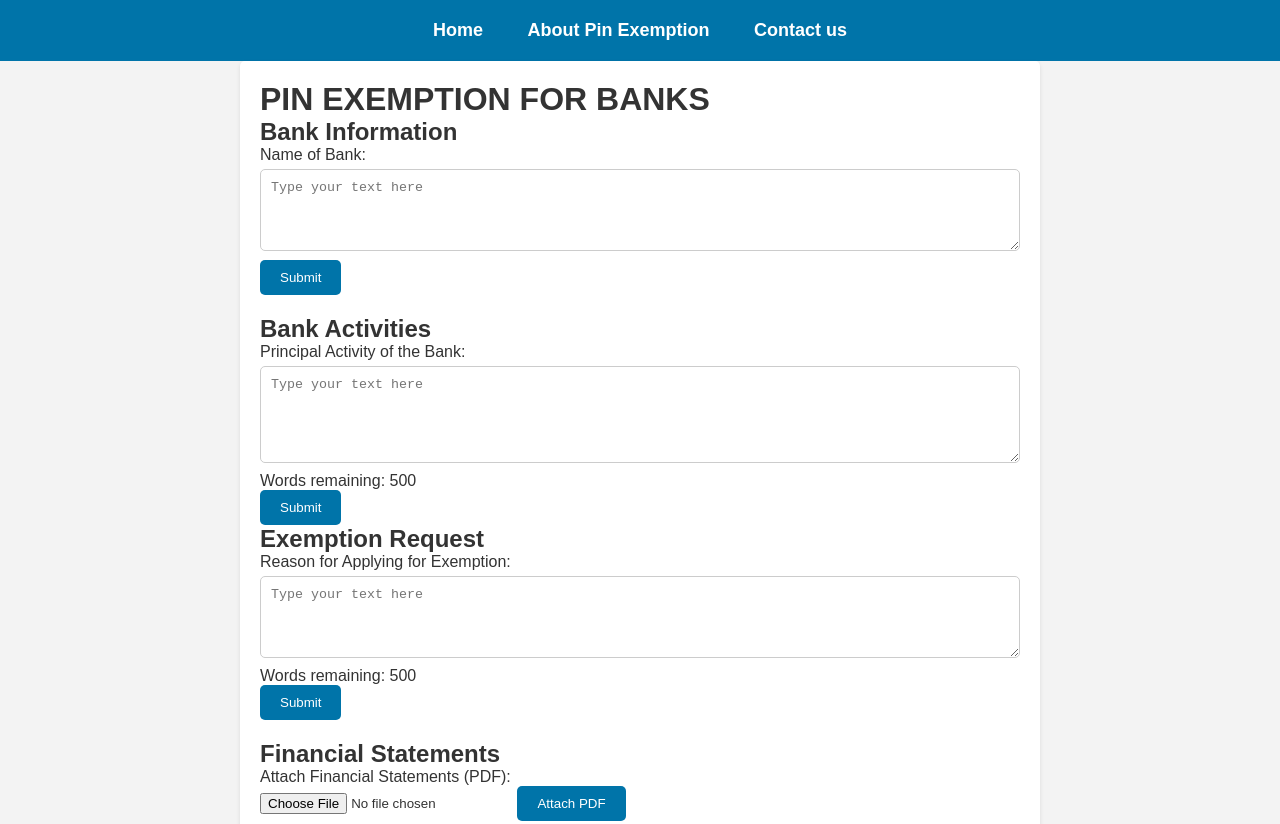
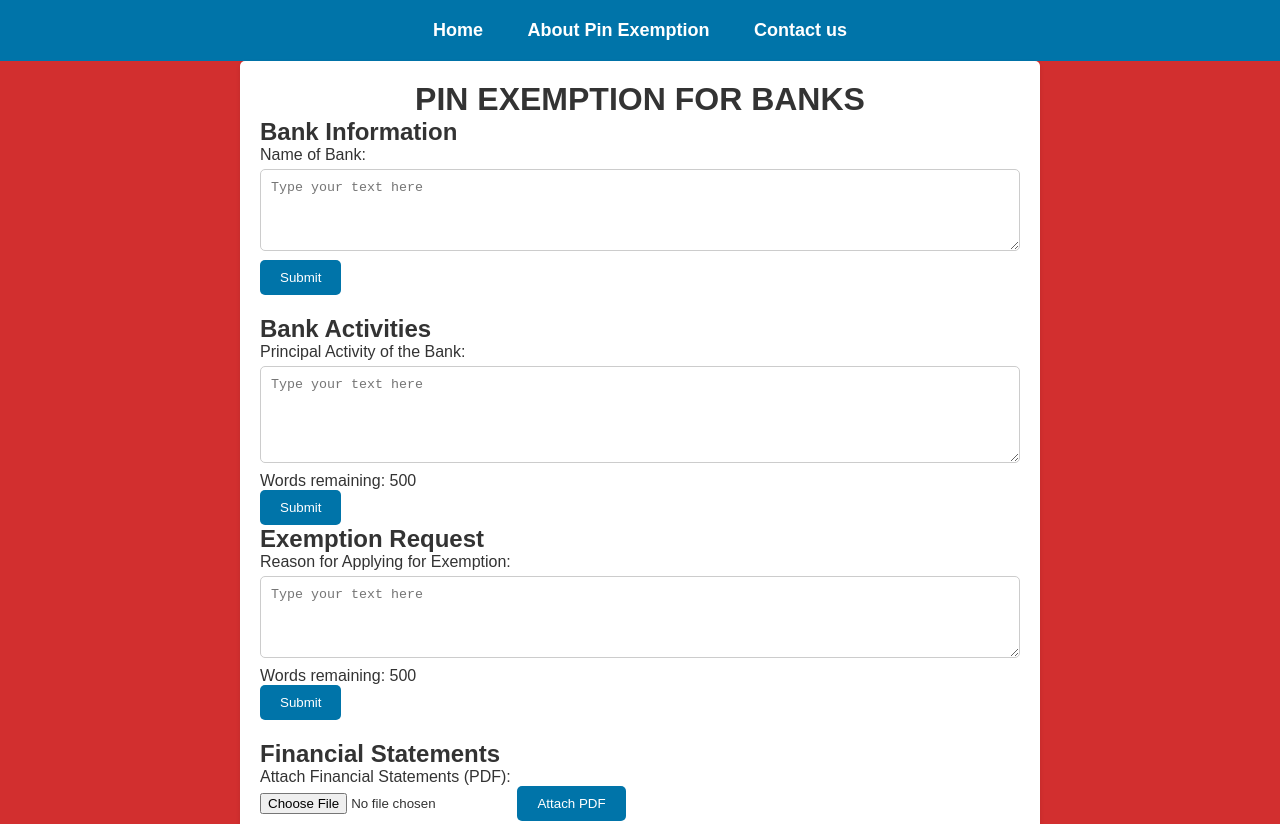
Before and after one commit to joseden/Project-Phase-1, a plain HTML site: page index.html in a window 1280 px wide. Shown: the top 824 px of the page. Drawn offline with Linux system fonts and the light colour scheme; no server answers.

Commit message:
update project

```diff
--- a/index.html
+++ b/index.html
@@ -20,7 +20,7 @@
 
 
     <div class="container">
-        <h1>PIN EXEMPTION FOR BANKS</h1>
+        <h1 style="text-align: center;"> PIN EXEMPTION FOR BANKS</h1>
 
         <form id="dataForm">
 
--- a/style.css
+++ b/style.css
@@ -9,7 +9,7 @@
 
 /* Body background and text color */
 body {
-    background-color: #f3f3f3;
+    background-color: #d22f2f;
     color: #333;
     font-family: Arial, sans-serif;
 }
```
Also changed, not shown: README.md.
